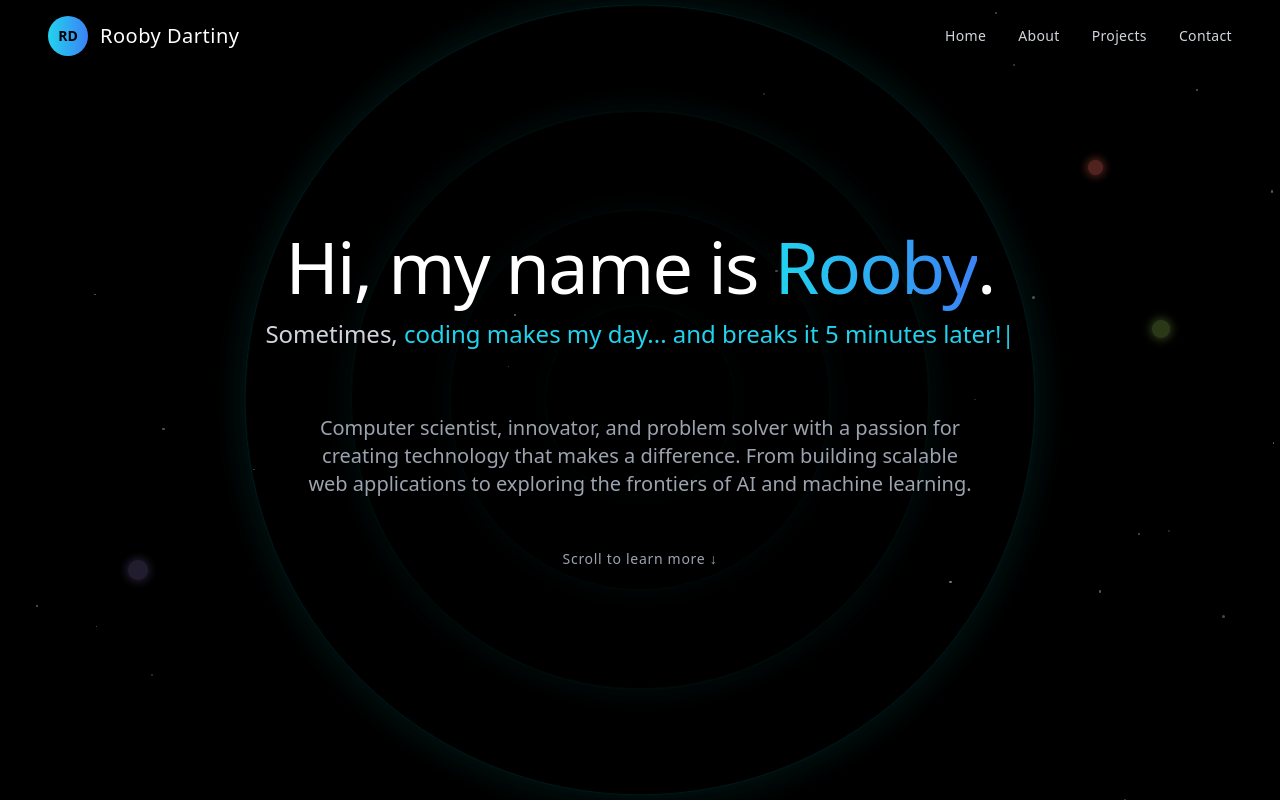
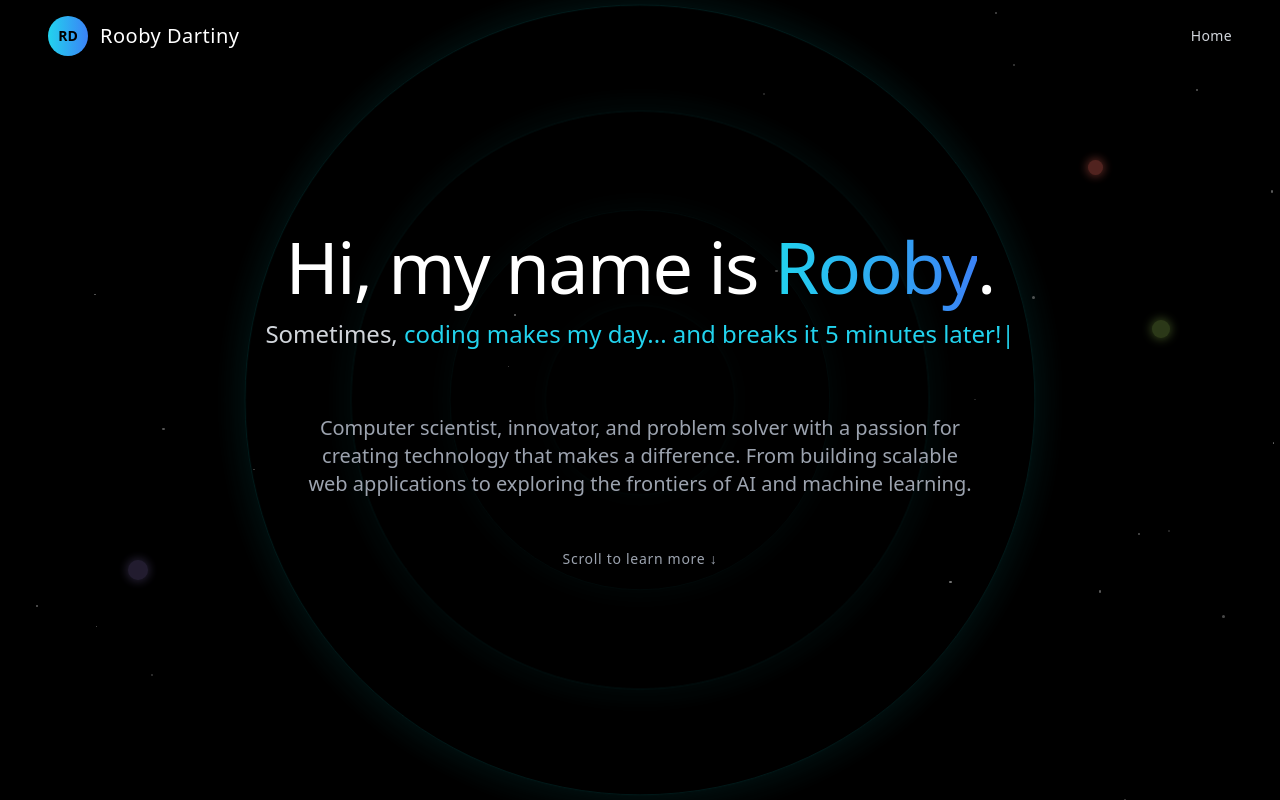
Before and after one commit to RoobyD/portfolio-website, a React (Vite) app: page / in a window 1280 px wide. Shown: the top 800 px of the page. Built offline with nearby package versions, Linux system fonts and the light colour scheme.

Commit message:
website under  maintenance

```diff
--- a/src/components/Layout.jsx
+++ b/src/components/Layout.jsx
@@ -31,10 +31,7 @@ const Layout = ({ children }) => {
   }, []);
 
   const navItems = [
-    { name: 'Home', href: '#home' },
-    { name: 'About', href: '#about' },
-    { name: 'Projects', href: '#projects' },
-    { name: 'Contact', href: '#contact' }
+    { name: 'Home', href: '#home' }
   ];
 
   return (
```
